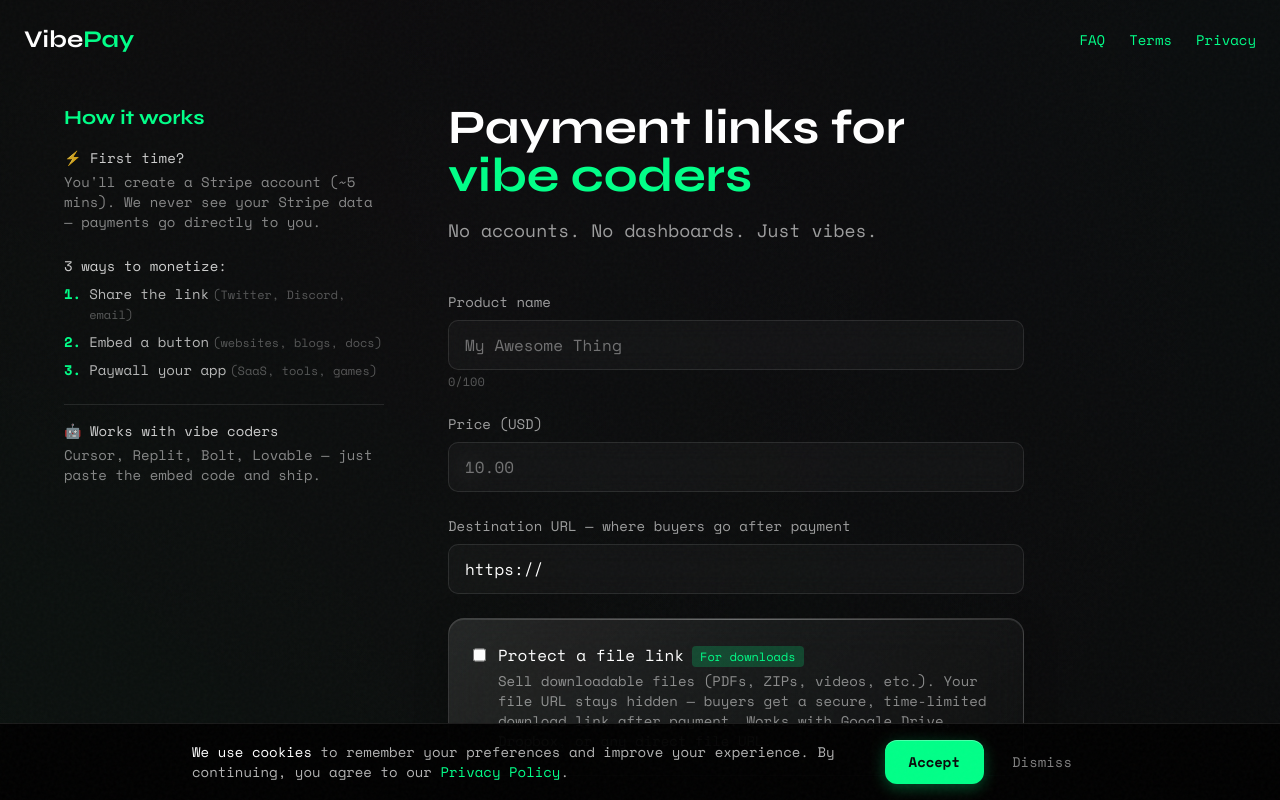
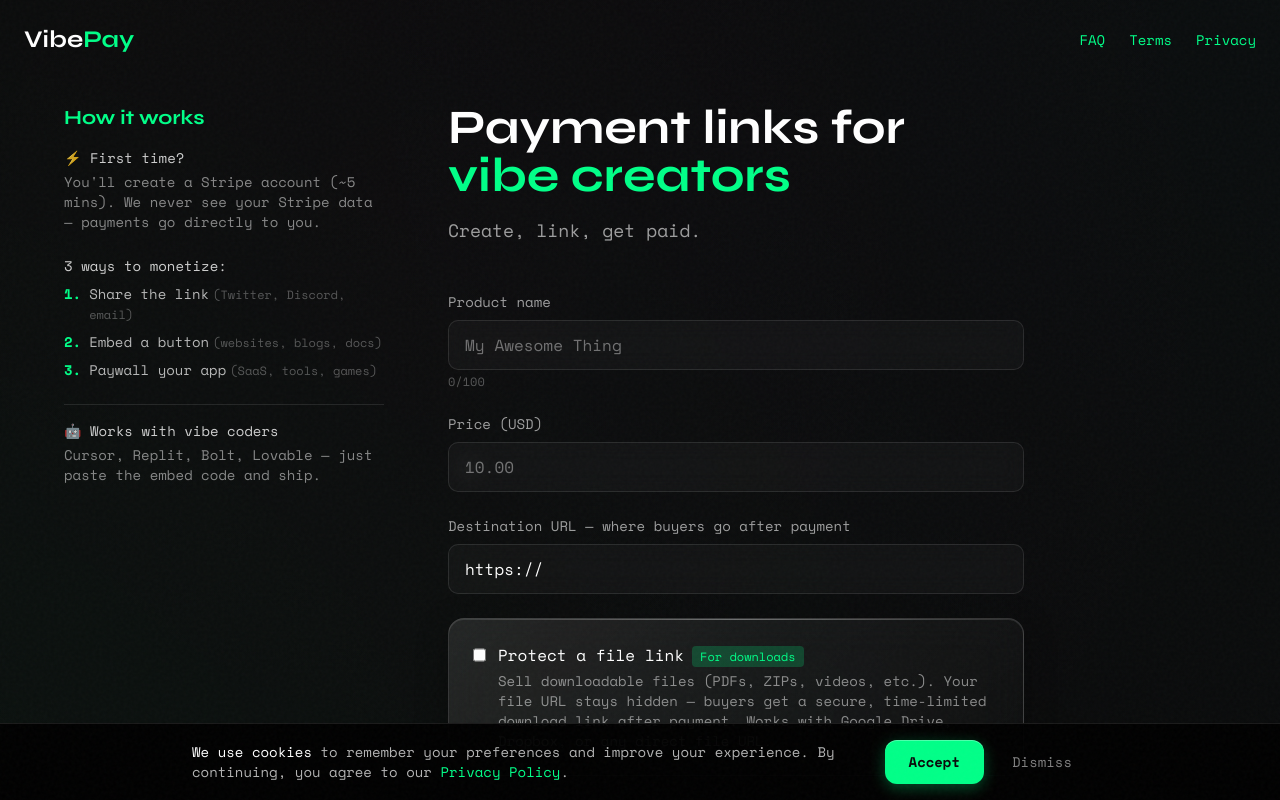
Before and after one commit to theAnthropol/VibePay, a Next.js app: page / in a window 1280 px wide. Shown: the top 800 px of the page. Built offline with nearby package versions, Linux system fonts and the light colour scheme.

Commit message:
fix: update tagline to 'vibe creators' and 'Create, link, get paid'

```diff
--- a/app/page.tsx
+++ b/app/page.tsx
@@ -164,10 +164,10 @@ export default function Home() {
               <h1 className="font-display text-4xl md:text-5xl font-bold mb-4">
                 Payment links for
                 <br />
-                <span className="text-accent">vibe coders</span>
+                <span className="text-accent">vibe creators</span>
               </h1>
               <p className="text-white/60 text-lg">
-                No accounts. No dashboards. Just vibes.
+                Create, link, get paid.
               </p>
             </div>
 
```
